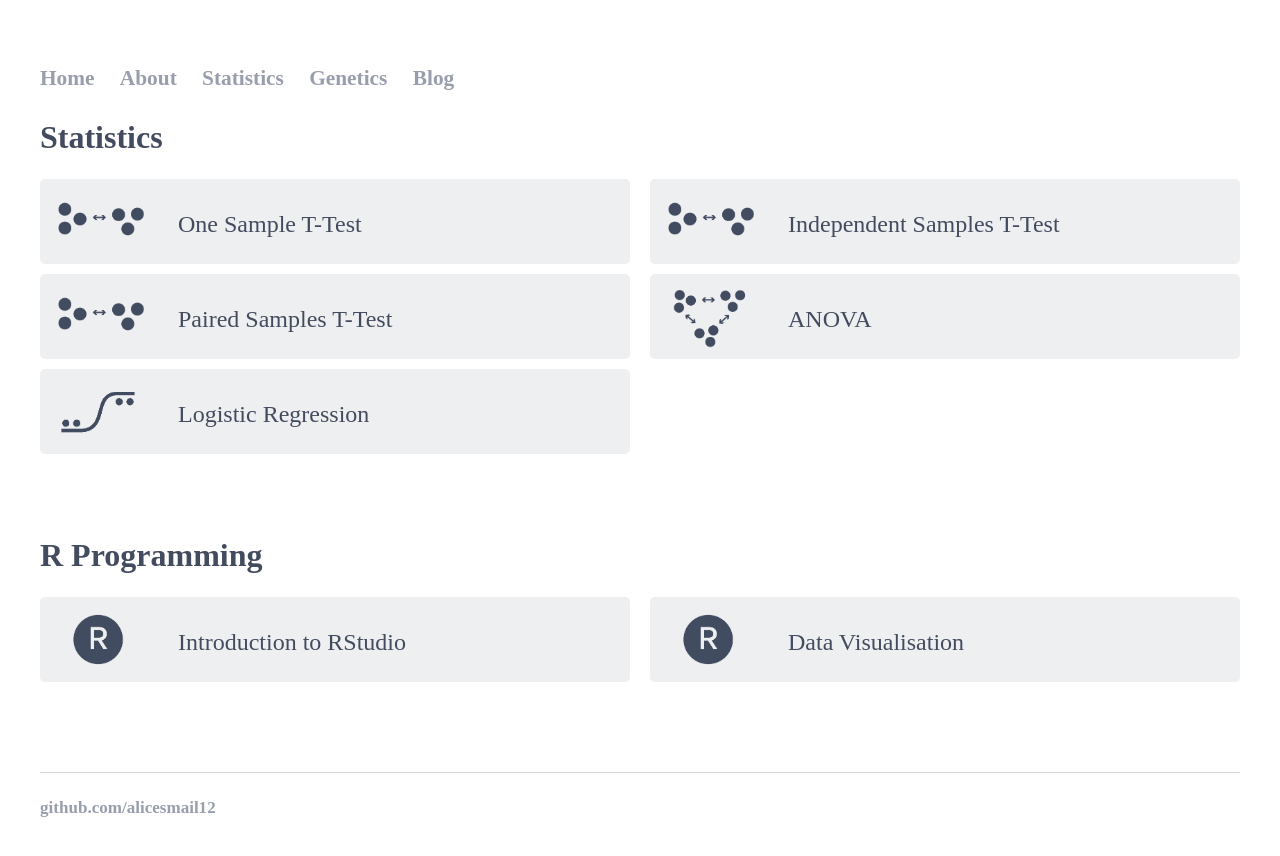
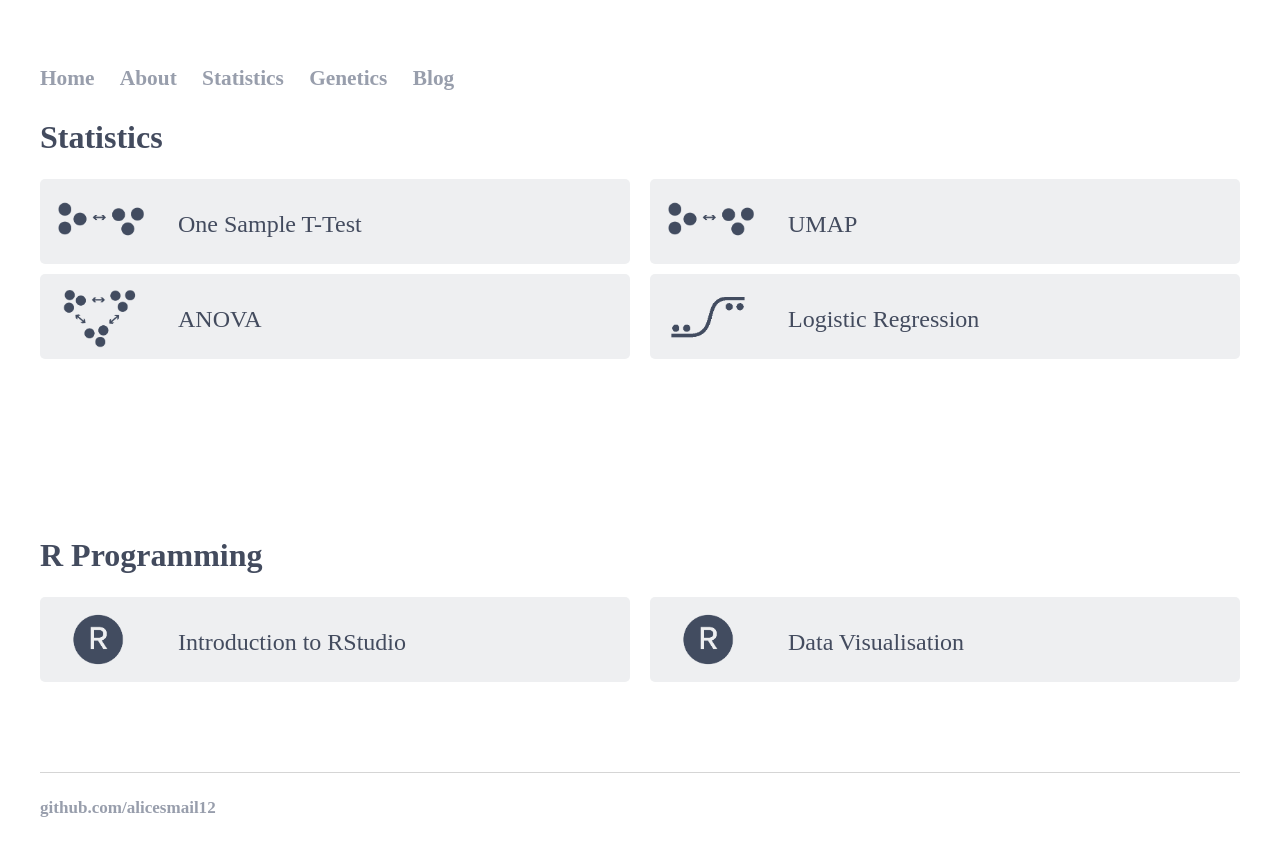
Before and after one commit to alicesmail12/alicesmail12.github.io, a Jekyll site: the page built from Statistics/index.html, in a window 1280 px wide. Shown: the top 856 px of the page. Built offline with Jekyll 4.4.1, drawn with Linux system fonts in a browser that asks for light colours; some web fonts are replaced.

Commit message:
Update index.html

```diff
--- a/Statistics/index.html
+++ b/Statistics/index.html
@@ -91,17 +91,10 @@ a:hover {
             </a>
         </div>
 	<div class="grid-item">
-            <a href="https://alicesmail12.github.io/Statistics/T-Test-One-Sample.html"  type="button" class="button">
+            <a href="https://alicesmail12.github.io/Statistics/UMAP.html"  type="button" class="button">
                 <img class="imagefit" src='images/TTestB.png'/>
 		<img class="imagefit2" src='images/TTestW.png'/>
-                <buttontext>Independent Samples T-Test</buttontext>
-            </a>
-        </div>
-	<div class="grid-item">
-            <a href="https://alicesmail12.github.io/Statistics/T-Test-One-Sample.html"  type="button" class="button">
-                <img class="imagefit" src='images/TTestB.png'/>
-		<img class="imagefit2" src='images/TTestW.png'/>
-                <buttontext>Paired Samples T-Test</buttontext>
+                <buttontext>UMAP</buttontext>
             </a>
         </div>
         <div class="grid-item">
```
